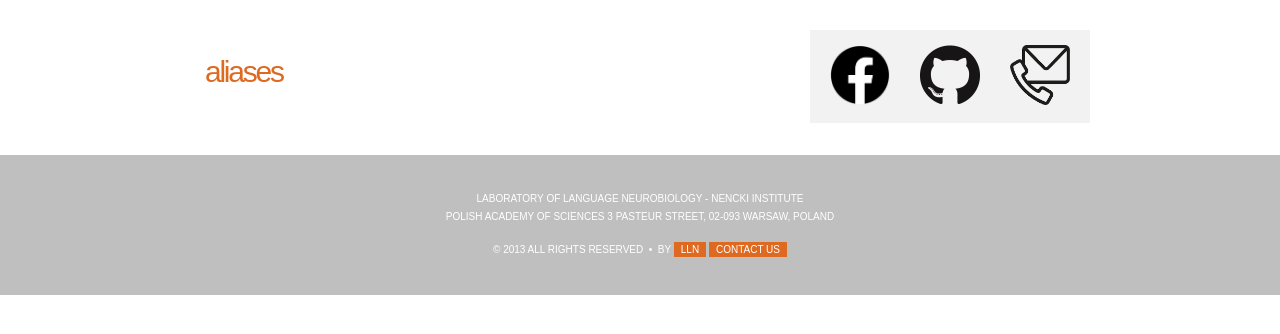
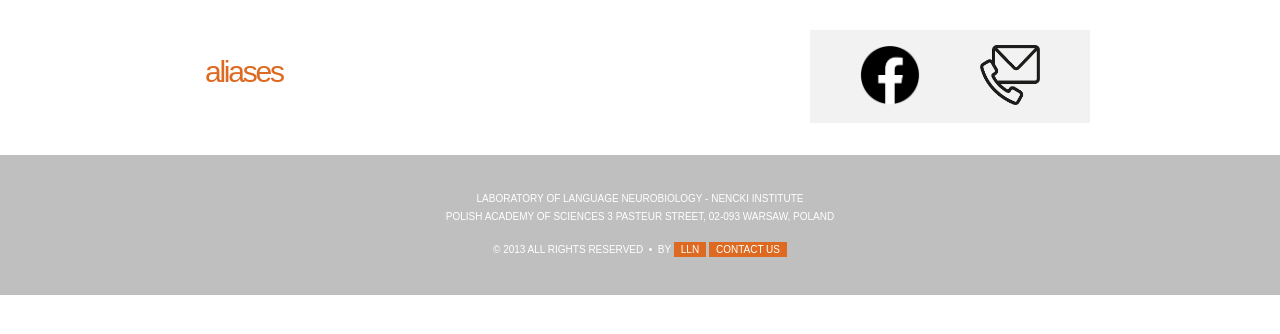
Before and after one commit to nencki-lobi/lobi-www, a Django app: page /alias/ in a window 1280 px wide. Shown: the part 194-528 px from the top of the page. Run offline with Django 3.2, Linux system fonts and the light colour scheme; data that the repository does not hold is empty.

Commit message:
update sidebar icons

```diff
--- a/home/templates/home/base.html
+++ b/home/templates/home/base.html
@@ -76,9 +76,8 @@
   {% load photos_tag %}
   {% get_random_photos %}
 
-  <div style="display: flex; justify-content: space-between; margin-top: 15px; margin-bottom: 15px">
-  <div><a href="https://pl-pl.facebook.com/lobi.nencki/"><img src="{% static 'images/fb_logo.png' %}" style="height: 60px; width: 60px"/></a></div>
-  <div><a href="https://github.com/nencki-lobi"><img src="{% static 'images/GitHub-Mark-120px-plus.png' %}" style="height: 60px; width: 60px"/></a></div>
+  <div style="display: flex; justify-content: space-around; margin-top: 15px; margin-bottom: 15px">
+  <div><a href="https://www.facebook.com/wczesnadiagnozadysleksji/"><img src="{% static 'images/fb_logo.png' %}" style="height: 60px; width: 60px"/></a></div>
   <div><a href="{{SERVER_URL}}/team"><img src="{% static 'images/contact.png' %}" style="height: 60px; width: 60px"/></a></div>
   </div>
 
```
